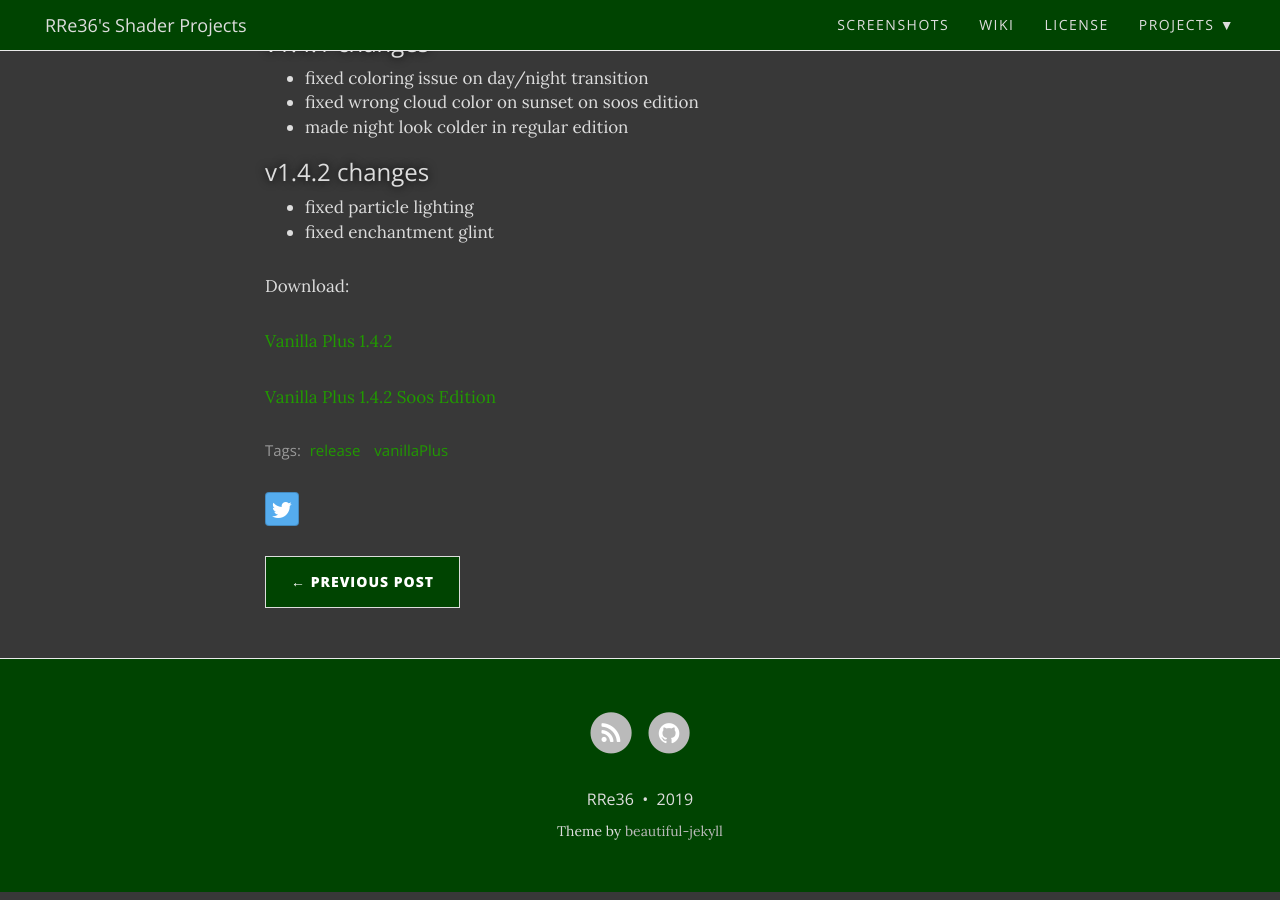
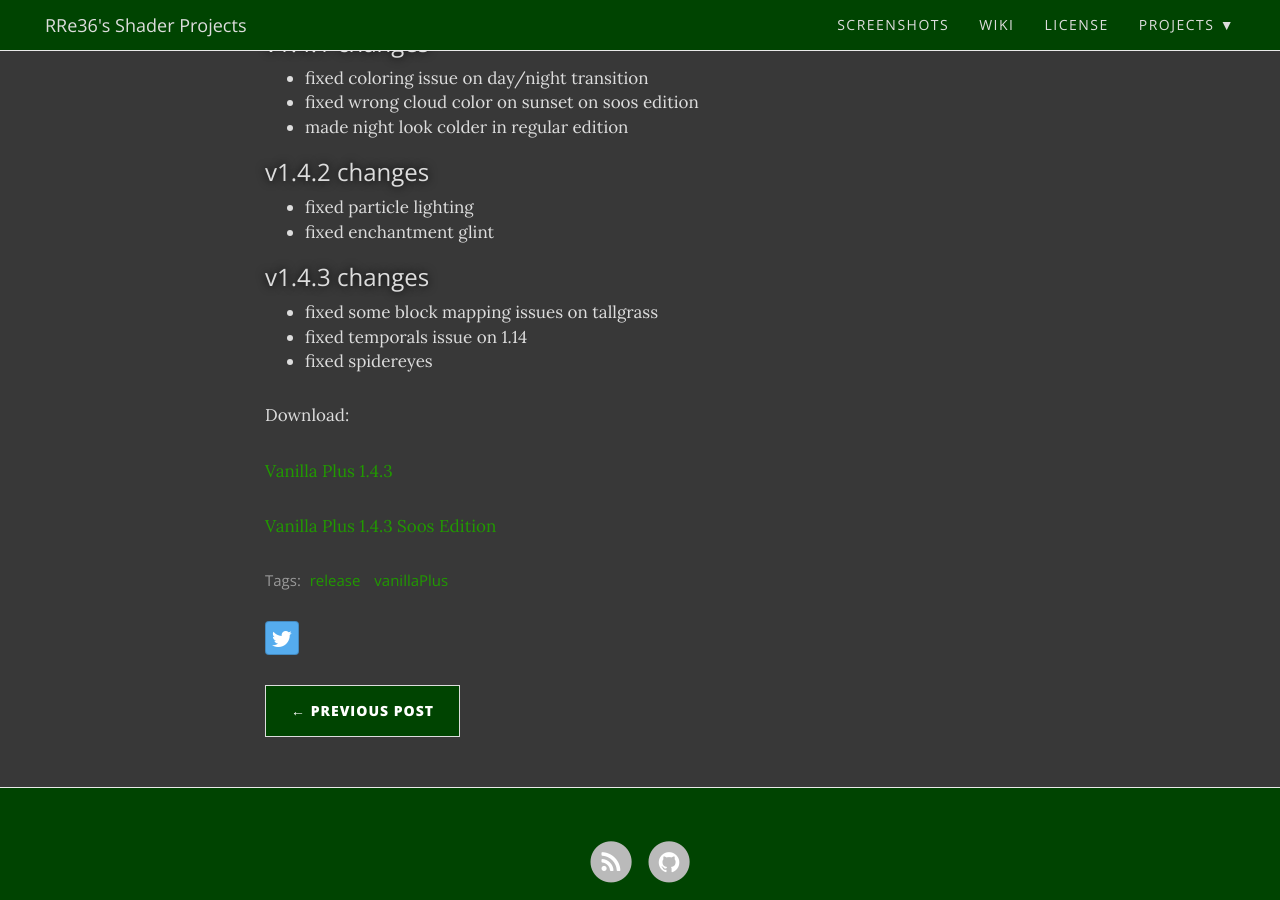
Before and after one commit to rre36/glProjectsWeb, a Jekyll site: the page built from _posts/2019-06-21-vplus_1.4.md, in a window 1280 px wide and 900 px high, scrolled down 805 px. Built offline with Jekyll 4.4.1, drawn with Linux system fonts in a browser that asks for light colours; nearby versions of some CDN libraries.

Commit message:
Update 2019-06-21-vplus_1.4.md

```diff
--- a/_posts/2019-06-21-vplus_1.4.md
+++ b/_posts/2019-06-21-vplus_1.4.md
@@ -35,9 +35,15 @@
 * fixed particle lighting
 * fixed enchantment glint
 
+### v1.4.3 changes
+
+* fixed some block mapping issues on tallgrass
+* fixed temporals issue on 1.14
+* fixed spidereyes
+
 
 Download:
 
-[Vanilla Plus 1.4.2](https://github.com/rre36/GLSL-VPlus/releases/download/v1.4.2/VPlus_v1.4.2.zip)
+[Vanilla Plus 1.4.3](https://github.com/rre36/GLSL-VPlus/releases/download/v1.4.3/VPlus_v1.4.3.zip)
 
-[Vanilla Plus 1.4.2 Soos Edition](https://github.com/rre36/GLSL-VPlus/releases/download/v1.4.2/VPlus_v1.4.2_SE.zip)
+[Vanilla Plus 1.4.3 Soos Edition](https://github.com/rre36/GLSL-VPlus/releases/download/v1.4.3se/VPlus_v1.4.3_SE.zip)
```
